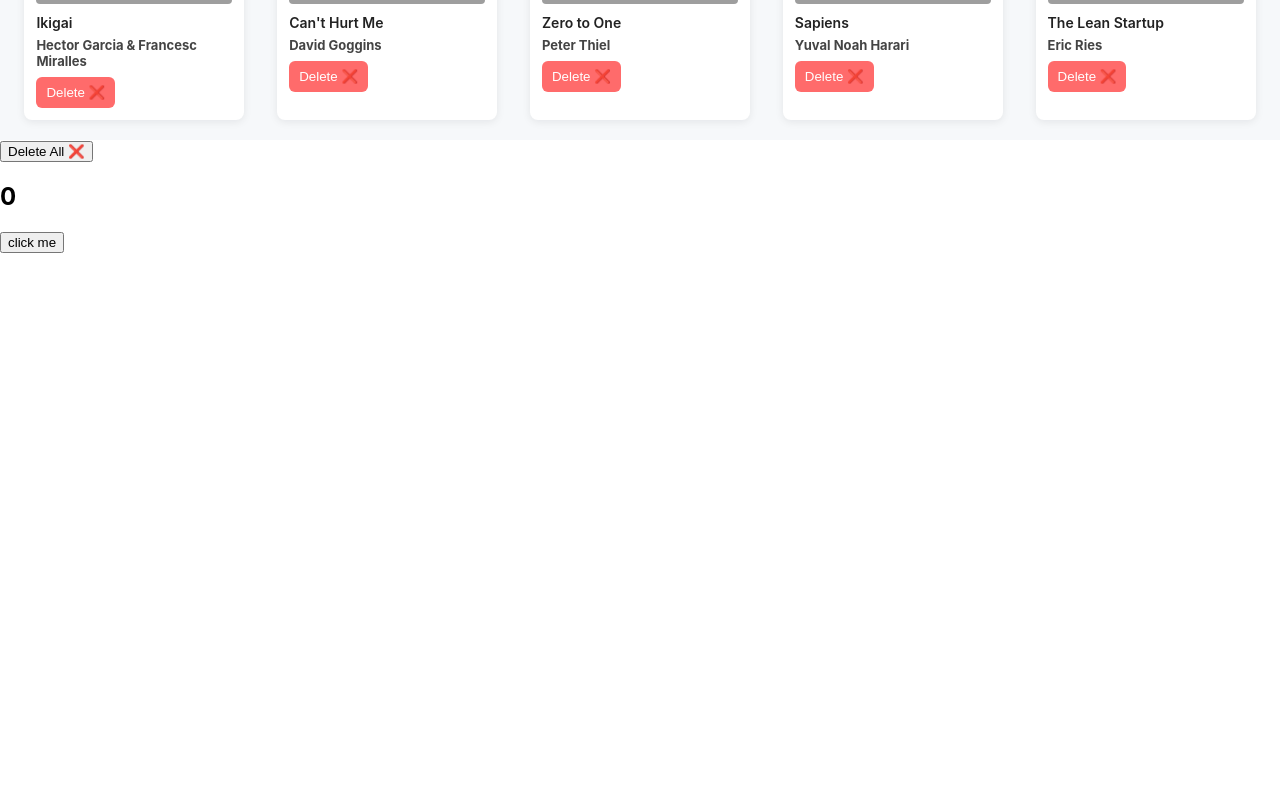
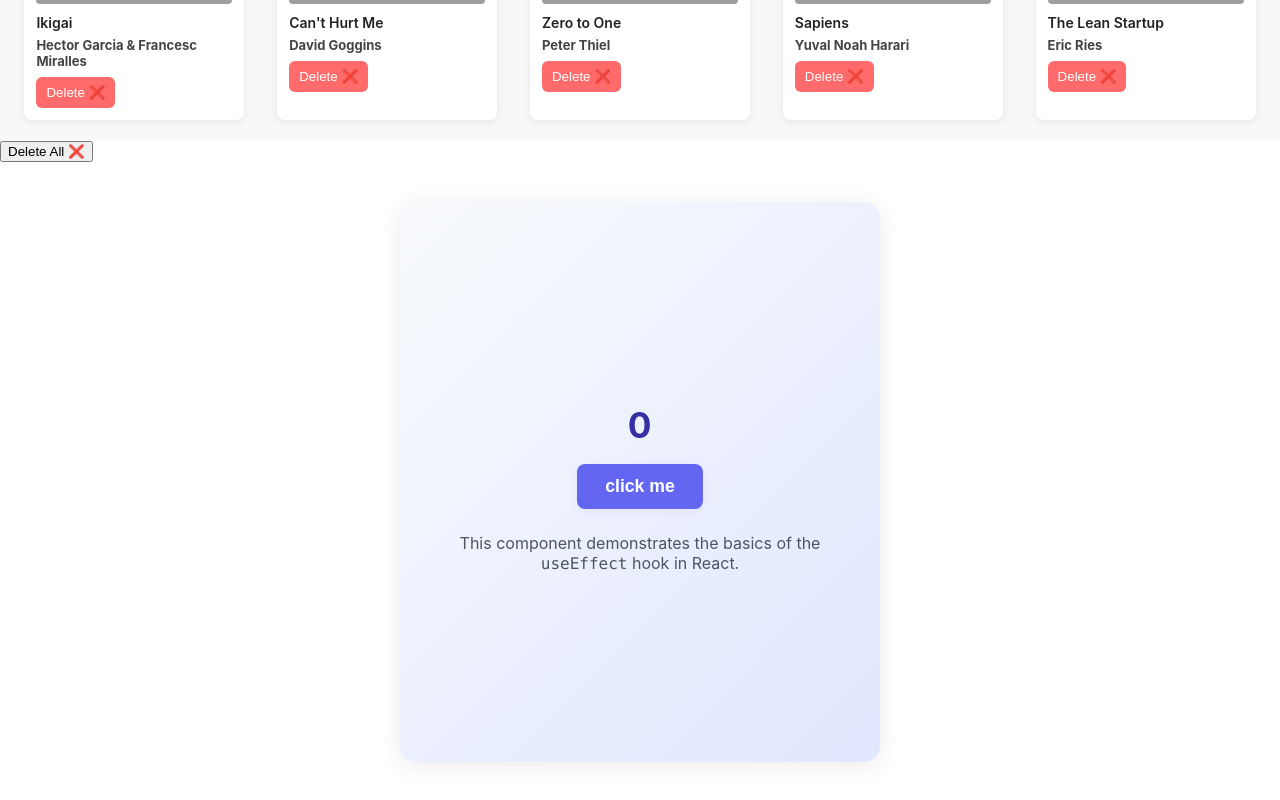
Before and after one commit to lalitkrchoudhary/BookWebsite, a React (Create React App) app: page / in a window 1280 px wide. Shown: the part 1211-2011 px from the top of the page. Before the commit the page ends 1464 px from the top, so only its background shows below. Built offline with nearby package versions, Linux system fonts and the light colour scheme; grey boxes are pictures that could not be loaded.

Commit message:
apply css

```diff
--- a/src/tutorial/2-useEffect/setup/1-useEffect-basics.js
+++ b/src/tutorial/2-useEffect/setup/1-useEffect-basics.js
@@ -21,10 +21,56 @@ const UseEffectBasics = () => {
 
 
 
-  return (<>
-  <h2>{value}</h2>
-  <button onClick={clickHandler}>click me</button>
-  </>);
+  return (
+    <div style={{
+      display: 'flex',
+      flexDirection: 'column',
+      alignItems: 'center',
+      justifyContent: 'center',
+      minHeight: '60vh',
+      background: 'linear-gradient(135deg, #f8fafc 0%, #e0e7ff 100%)',
+      borderRadius: '16px',
+      boxShadow: '0 4px 24px rgba(0,0,0,0.08)',
+      padding: '40px',
+      margin: '40px auto',
+      maxWidth: '400px',
+    }}>
+      <h2 style={{
+        color: '#3730a3',
+        fontSize: '2.2rem',
+        fontWeight: 700,
+        marginBottom: '18px',
+        letterSpacing: '1px',
+      }}>{value}</h2>
+      <button
+        onClick={clickHandler}
+        style={{
+          background: '#6366f1',
+          color: '#fff',
+          border: 'none',
+          borderRadius: '8px',
+          padding: '12px 28px',
+          fontSize: '1.1rem',
+          fontWeight: 600,
+          cursor: 'pointer',
+          boxShadow: '0 2px 8px rgba(99,102,241,0.08)',
+          transition: 'background 0.2s',
+        }}
+        onMouseOver={e => e.currentTarget.style.background = '#4338ca'}
+        onMouseOut={e => e.currentTarget.style.background = '#6366f1'}
+      >
+        click me
+      </button>
+      <p style={{
+        color: '#4b5563',
+        fontSize: '1rem',
+        marginTop: '24px',
+        textAlign: 'center',
+      }}>
+        This component demonstrates the basics of the <code>useEffect</code> hook in React.
+      </p>
+    </div>
+  );
 };
 
 export default UseEffectBasics;
```
